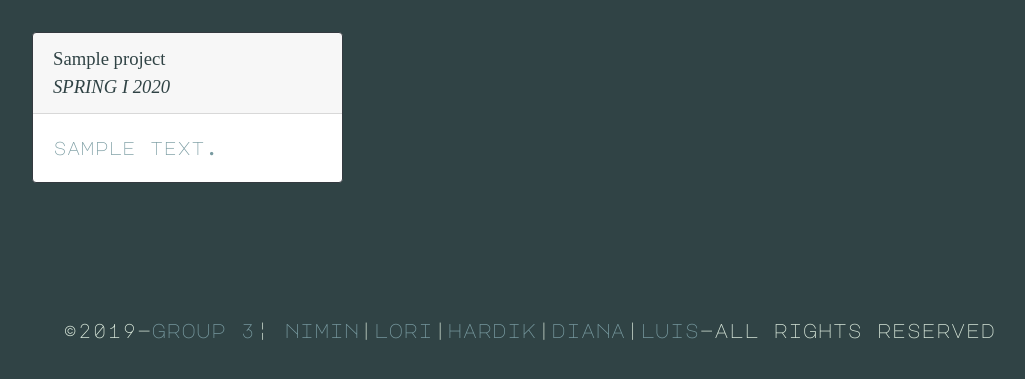
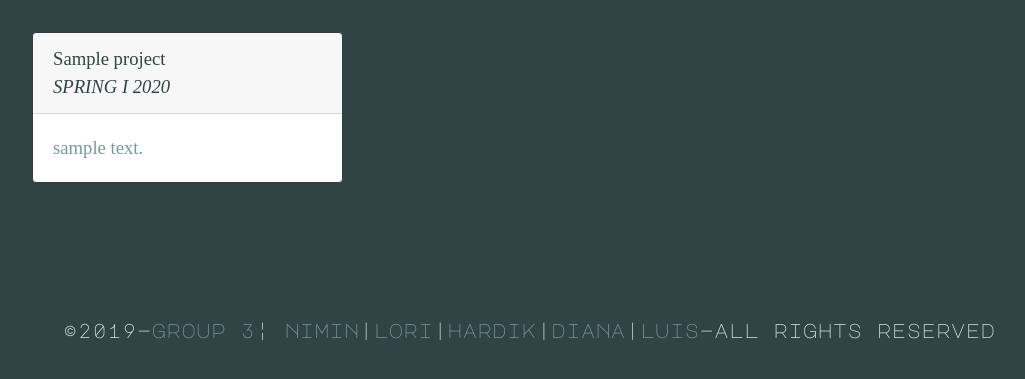
Before and after one commit to niminp/cs633_archive, a Django app: page / in a window 1280 px wide. Shown: the part 72-451 px from the top of the page, without its empty margins (111-1136 px from the left). Run offline with Django 3.2, Linux system fonts and the light colour scheme; tables that the repository leaves empty hold one stand-in row (values such as "Sample post"); some libraries are stand-ins or nearby versions.

Commit message:
updated font for cards

```diff
--- a/manager/static/manager/css/styleWeb.css
+++ b/manager/static/manager/css/styleWeb.css
@@ -121,7 +121,7 @@ hr{
 }
 .card-text{
     text-transform: lowercase;
-    font-family: 'Major Mono Display', monospace;
+    font-family: 'Arvo', serif;
     color: #789AA0;
 }
 .navbar-toggler-icon{
```
